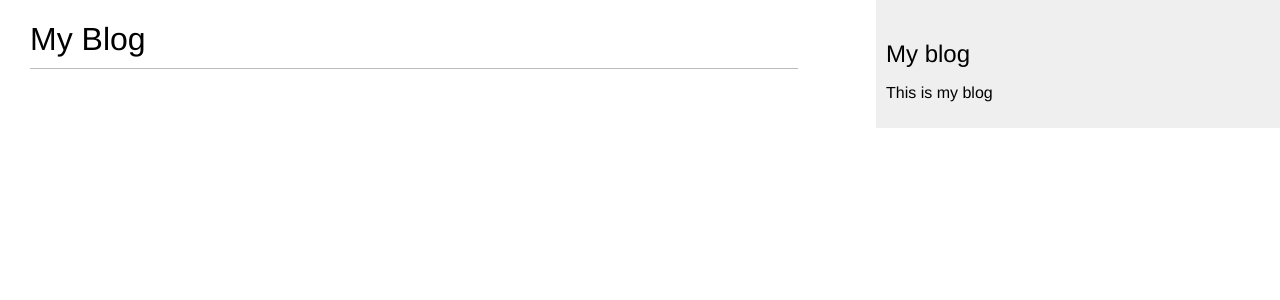
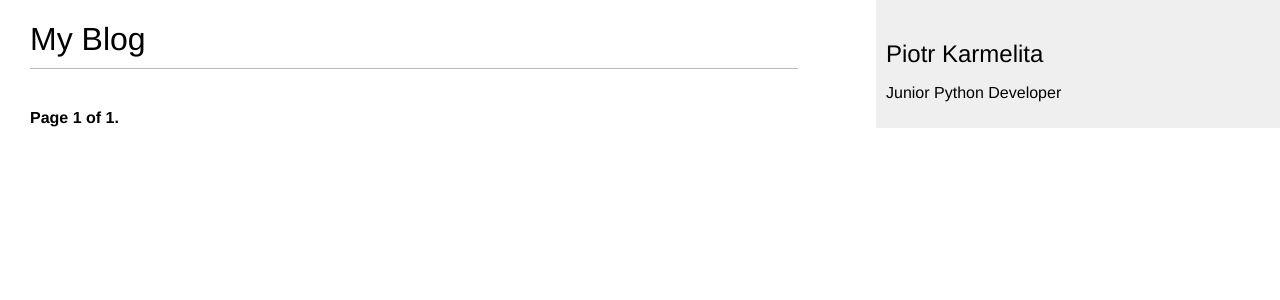
Before and after one commit to p-karmelita/mysite, a Django app: page /blog/ in a window 1280 px wide. Shown: the top 300 px of the page. Run offline with Django 4.2, Linux system fonts and the light colour scheme; data that the repository does not hold is empty.

Commit message:
implement paginator handling errors and CLV

```diff
--- a/blog/models.py
+++ b/blog/models.py
@@ -1,6 +1,7 @@
 from django.db import models
 from django.utils import timezone
 from django.contrib.auth.models import User
+from django.urls import reverse
 
 
 class PublishedManager(models.Manager):
@@ -15,7 +16,7 @@ class Post(models.Model):
         PUBLISHED = 'PB', 'Published'
 
     title = models.CharField(max_length=250)
-    slug = models.SlugField(max_length=250)
+    slug = models.SlugField(max_length=250, unique_for_date='publish')
     author = models.ForeignKey(User,
                                on_delete=models.CASCADE,
                                related_name='blog_posts')
@@ -32,3 +33,10 @@ class Post(models.Model):
 
     def __str__(self):
         return self.title
+
+    def get_absolute_url(self):
+        return reverse('blog:post_detail',
+                       args=[self.publish.year,
+                             self.publish.month,
+                             self.publish.day,
+                             self.slug])
--- a/blog/templates/blog/base.html
+++ b/blog/templates/blog/base.html
@@ -11,8 +11,8 @@
         {% endblock %}
     </div>
     <div id="sidebar">
-        <h2>My blog</h2>
-        <p>This is my blog</p>
+        <h2>Piotr Karmelita</h2>
+        <p>Junior Python Developer</p>
     </div>
 </body>
 </html>
--- a/blog/templates/blog/post/list.html
+++ b/blog/templates/blog/post/list.html
@@ -6,7 +6,7 @@
 <h1>My Blog</h1>
 {% for post in posts %}
     <h2>
-        <a href="{% url 'blog:post_detail' post.id %}">
+        <a href="{{ post.get_absolute_url }}">
             {{ post.title}}
         </a>
     </h2>
@@ -15,4 +15,5 @@
     </p>
     {{ post.body|truncatewords:30|linebreaks }}
 {% endfor %}
+{% include "pagination.html" with page=page_obj %}
 {% endblock %}
--- /dev/null
+++ b/blog/templates/pagination.html
@@ -0,0 +1,13 @@
+<div class="pagination">
+  <span class="step-links">
+    {% if page.has_previous %}
+        <a href="?page={{ page.previous_page_number }}">Back</a>
+    {% endif %}
+    <span class="current">
+        Page {{ page.number }} of {{ page.paginator.num_pages }}.
+    </span>
+    {% if page.has_next %}
+      <a href="?page={{ page.next_page_number }}">Next</a>
+    {% endif %}
+  </span>
+</div>
--- a/blog/urls.py
+++ b/blog/urls.py
@@ -4,6 +4,8 @@ from . import views
 
 app_name = 'blog'
 urlpatterns = [
-    path('', views.post_list, name='post_list'),
-    path('<int:id>/', views.post_detail, name='post_detail'),
+    # path('', views.post_list, name='post_list'),
+    path('', views.PostListView.as_view(), name='post_list'),
+    path('<int:year>/<int:month>/<int:day>/<slug:post>',
+         views.post_detail, name='post_detail'),
 ]
--- a/blog/views.py
+++ b/blog/views.py
@@ -1,12 +1,36 @@
 from django.shortcuts import render, get_object_or_404
+from django.core.paginator import Paginator, EmptyPage, PageNotAnInteger
+from django.views.generic import ListView
+
 from .models import Post
 
 
+class PostListView(ListView):
+    """Alternative post list view."""
+    queryset = Post.published.all()
+    context_object_name = 'posts'
+    paginate_by = 3
+    template_name = 'blog/post/list.html'
+
+
 def post_list(request):
-    posts = Post.published.all()
+    post_list = Post.published.all()
+    paginator = Paginator(post_list, 3)
+    page_number = request.GET.get('page')
+    try:
+        posts = paginator.page(page_number)
+    except PageNotAnInteger:
+        posts = paginator.page(1)
+    except EmptyPage:
+        posts = paginator.page(paginator.num_pages)
     return render(request, 'blog/post/list.html', {'posts': posts})
 
 
-def post_detail(request, id):
-    post = get_object_or_404(Post, id=id, status=Post.Status.PUBLISHED)
+def post_detail(request, year, month, day, post):
+    post = get_object_or_404(Post,
+                             status=Post.Status.PUBLISHED,
+                             slug=post,
+                             publish__year=year,
+                             publish__month=month,
+                             publish__day=day)
     return render(request, 'blog/post/detail.html', {'post': post})
```
Also changed, not shown: blog/templates/blog/post/detail.html (+7 -6 lines), blog/migrations/0002_alter_post_managers_and_more.py (added).
